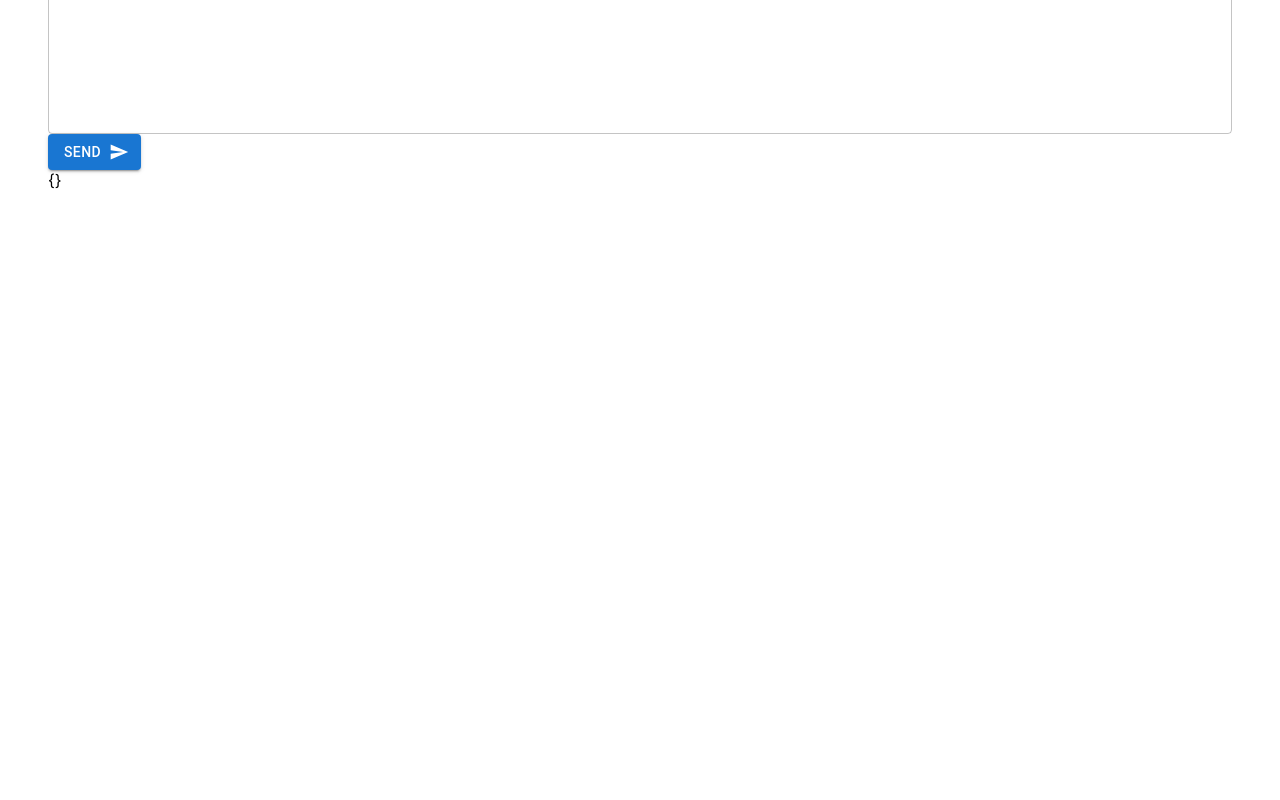
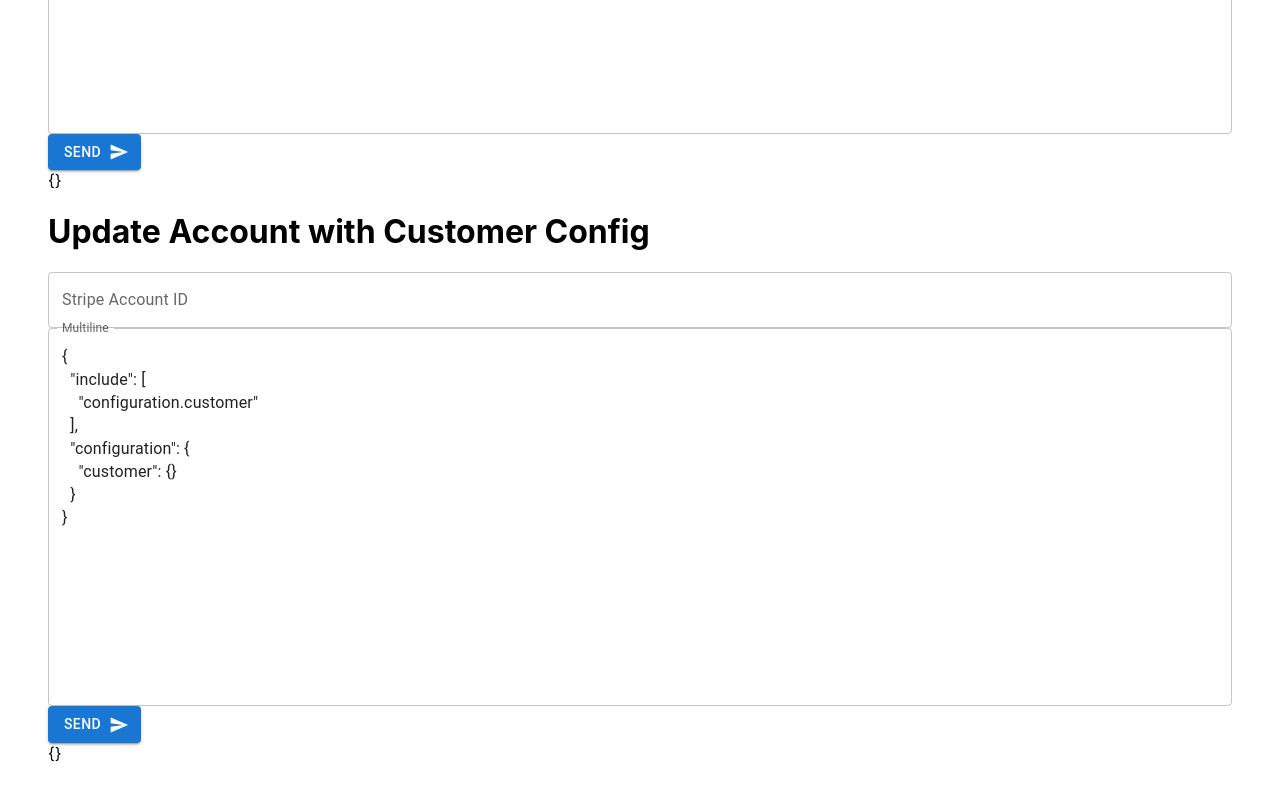
Before and after one commit to ryank-stripe/v2-demo-app, a React (Create React App) app: page / in a window 1280 px wide. Shown: the part 430-1230 px from the top of the page. Before the commit the page ends 800 px from the top, so only its background shows below. Built offline with nearby package versions, Linux system fonts and the light colour scheme.

Commit message:
Added customer config

```diff
--- a/src/App.js
+++ b/src/App.js
@@ -6,15 +6,19 @@ import TextField from '@mui/material/TextField';
 import Button from '@mui/material/Button';
 import SendIcon from '@mui/icons-material/Send';
 
-import { createAccount } from './requests';
-import { postCreateAccount } from './axios';
+import { createAccount, addCustomerConfig } from './requests';
+import { postCreateAccount, postAddCustomerConfig } from './axios';
 
 function App() {
 
-  const [stripeKey, updateStripeKey] = useState('');
+  const [stripeKey, setStripeKey] = useState('');
+  const [accountId, setAccountId] = useState('');
 
   const [createAccountRequest, setCreateAccountRequest] = useState(JSON.stringify(createAccount, null, 2));
   const [createAccountResponse, setCreateAccountResponse] = useState({});
+
+  const [addCustomerConfigRequest, setAddCustomerConfigRequest] = useState(JSON.stringify(addCustomerConfig, null, 2));
+  const [addCustomerConfigResponse, setAddCustomerConfigResponse] = useState({});
 
   return (
     <div style={{
@@ -27,9 +31,9 @@ function App() {
         fullWidth
         value={stripeKey}
         onChange={(event) => {
-          updateStripeKey(event.target.value);
+          setStripeKey(event.target.value);
         }}
-        />
+      />
 
       <h1>Create your first account</h1>
       <TextField
@@ -49,6 +53,7 @@ function App() {
         onClick={async () => {
           const res = await postCreateAccount(createAccountRequest, stripeKey);
           setCreateAccountResponse(res);
+          setAccountId(res.id);
         }}
       >
         Send
@@ -58,6 +63,46 @@ function App() {
       >
         {JSON.stringify(createAccountResponse, null, 2)}
       </div>
+
+      <h1>Update Account with Customer Config</h1>
+
+      <TextField
+        id="outlined-basic"
+        label="Stripe Account ID"
+        variant="outlined"
+        fullWidth
+        value={accountId}
+        onChange={(event) => {
+          setAccountId(event.target.value);
+        }}
+      />
+
+      <TextField
+        id="outlined-multiline-static"
+        label="Multiline"
+        fullWidth
+        multiline
+        rows={15}
+        defaultValue={addCustomerConfigRequest}
+        onChange={(event) => {
+          setAddCustomerConfigRequest(event.target.value);
+        }}
+      />
+      <Button
+        variant="contained"
+        endIcon={<SendIcon />}
+        onClick={async () => {
+          const res = await postAddCustomerConfig(addCustomerConfigRequest, stripeKey, accountId);
+          setAddCustomerConfigResponse(res);
+        }}
+      >
+        Send
+      </Button>
+      <div
+        style={{whiteSpace: 'pre-wrap'}}
+      >
+        {JSON.stringify(addCustomerConfigResponse, null, 2)}
+      </div>
     </div>
   );
 }
--- a/src/axios.js
+++ b/src/axios.js
@@ -19,3 +19,13 @@ export const postCreateAccount = async (body, token) => {
             console.log(error);
         });
 }
+
+export const postAddCustomerConfig = async (body, token, accountId) => {
+    return axios.post(`https://api.stripe.com/v2/core/accounts/${accountId}`, body, config(token))
+        .then(function (response) {
+            return response.data;
+        })
+        .catch(function (error) {
+            console.log(error);
+        });
+}
--- a/src/requests.js
+++ b/src/requests.js
@@ -6,3 +6,12 @@ export const createAccount = {
         "entity_type": "company"
     }
 }
+
+export const addCustomerConfig = {
+    "include": [
+        "configuration.customer"
+    ],
+    "configuration": {
+        "customer": {}
+    }
+}
```
